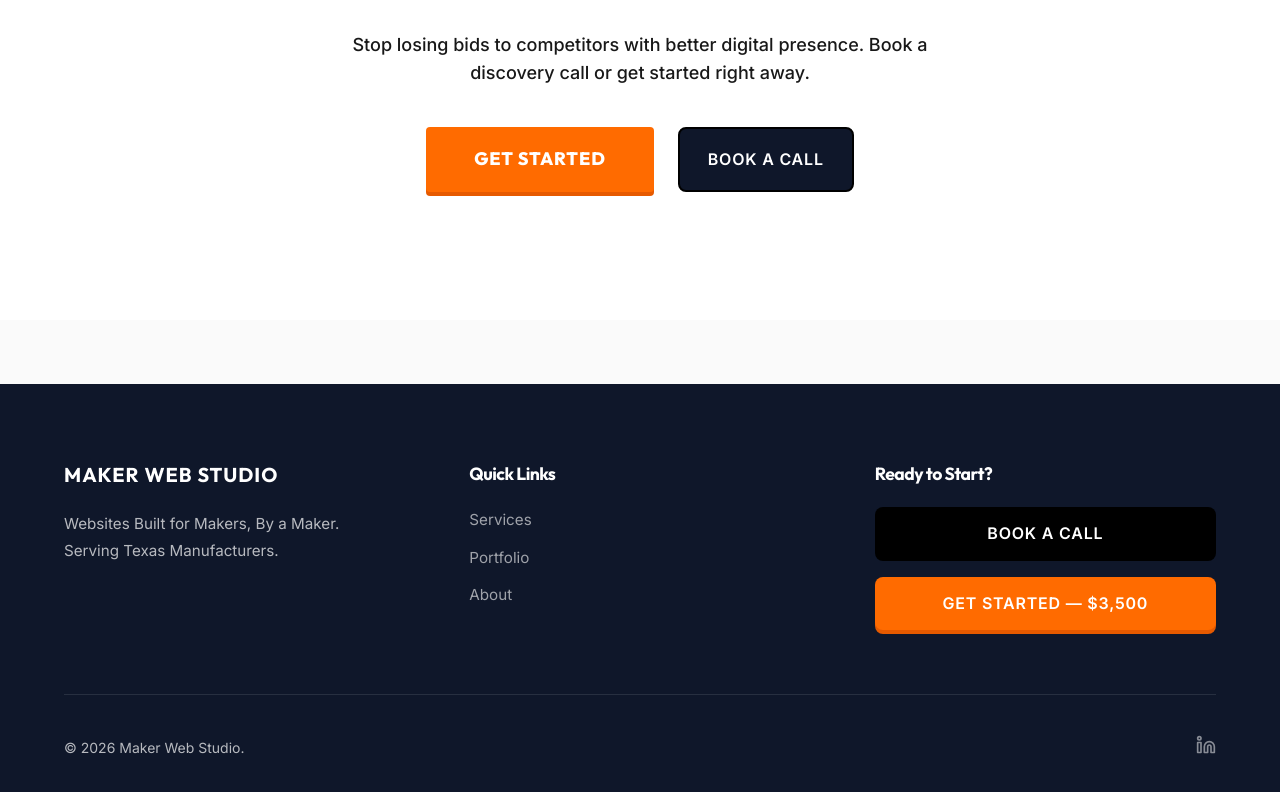
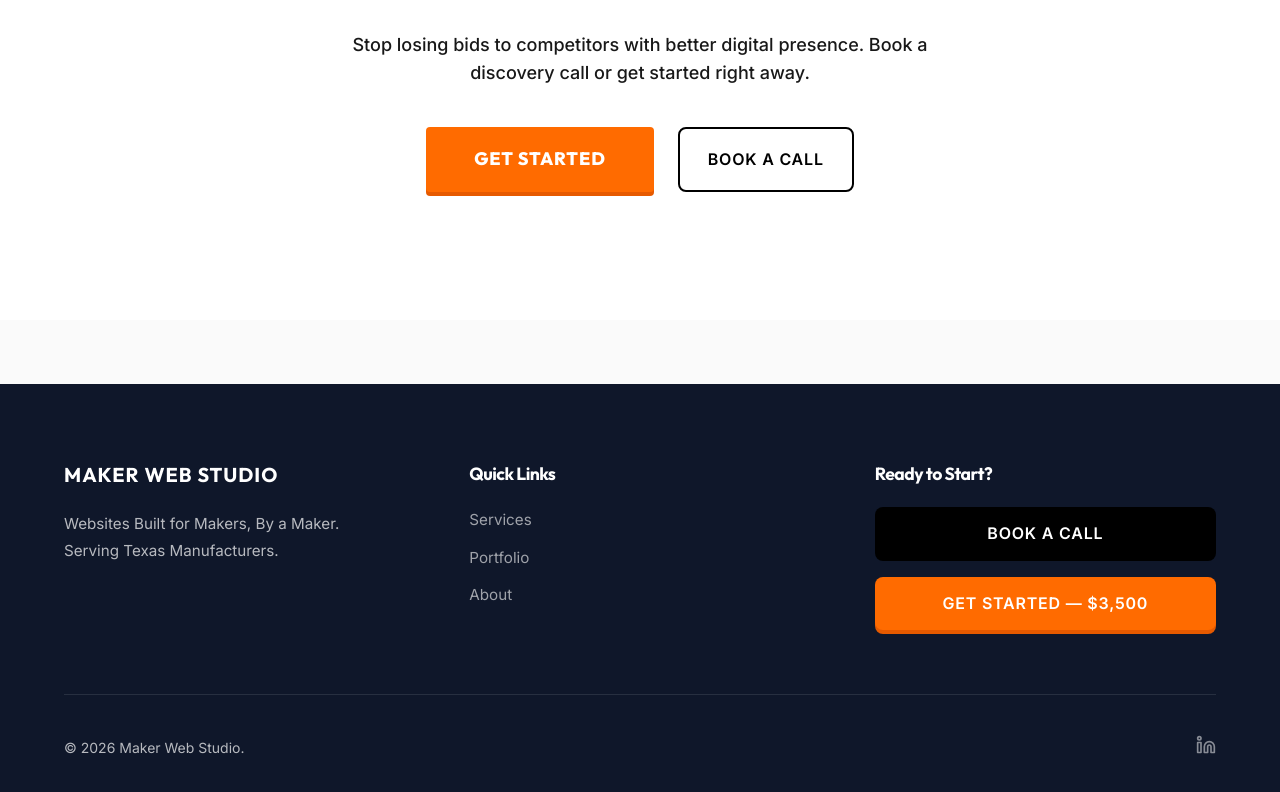
Before and after one commit to makerworkflows/makerwebstudios, a React (Vite) app: page / in a window 1280 px wide. Shown: the part 3919-4711 px from the top of the page. Built offline with nearby package versions, Linux system fonts and the light colour scheme.

Commit message:
style: fix Book A Call button text color and background for visibility

```diff
--- a/src/pages/Contact.jsx
+++ b/src/pages/Contact.jsx
@@ -14,7 +14,7 @@ const Contact = () => {
             target="_blank"
             rel="noopener noreferrer"
             className="btn btn-dark"
-            style={{ background: "var(--text-dark)", color: "var(--clean-white)", border: "2px solid black" }}
+            style={{ background: "transparent", color: "black", border: "2px solid black" }}
           >
             Book a Call
           </a>
--- a/src/pages/Home.jsx
+++ b/src/pages/Home.jsx
@@ -310,7 +310,7 @@ const Home = () => {
              <a href="https://buy.stripe.com/4gM00idnx9Y16v10QP87K03" target="_blank" rel="noopener noreferrer" className="btn btn-primary" style={{ padding: "1.125rem 3rem", fontSize: "1.125rem", fontWeight: "900", fontFamily: "'Outfit', sans-serif", borderRadius: "4px" }}>
                GET STARTED
              </a>
-             <a href="https://calendly.com/hello-makerwebstudios/30min" target="_blank" rel="noopener noreferrer" className="btn btn-dark" style={{ background: "var(--text-dark)", color: "var(--clean-white)", border: "2px solid black" }}>
+             <a href="https://calendly.com/hello-makerwebstudios/30min" target="_blank" rel="noopener noreferrer" className="btn btn-dark" style={{ background: "transparent", color: "black", border: "2px solid black" }}>
                BOOK A CALL
              </a>
           </div>
```
